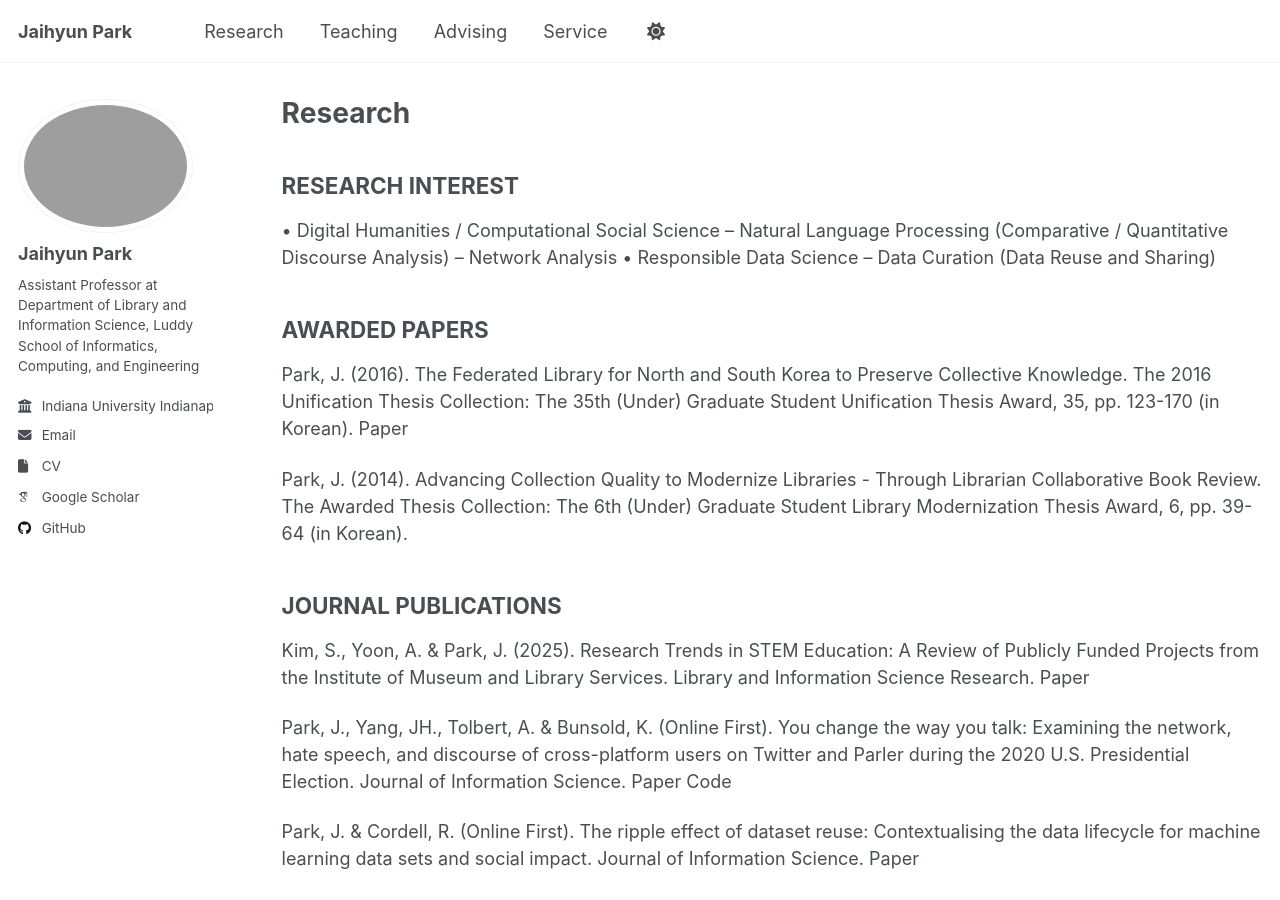
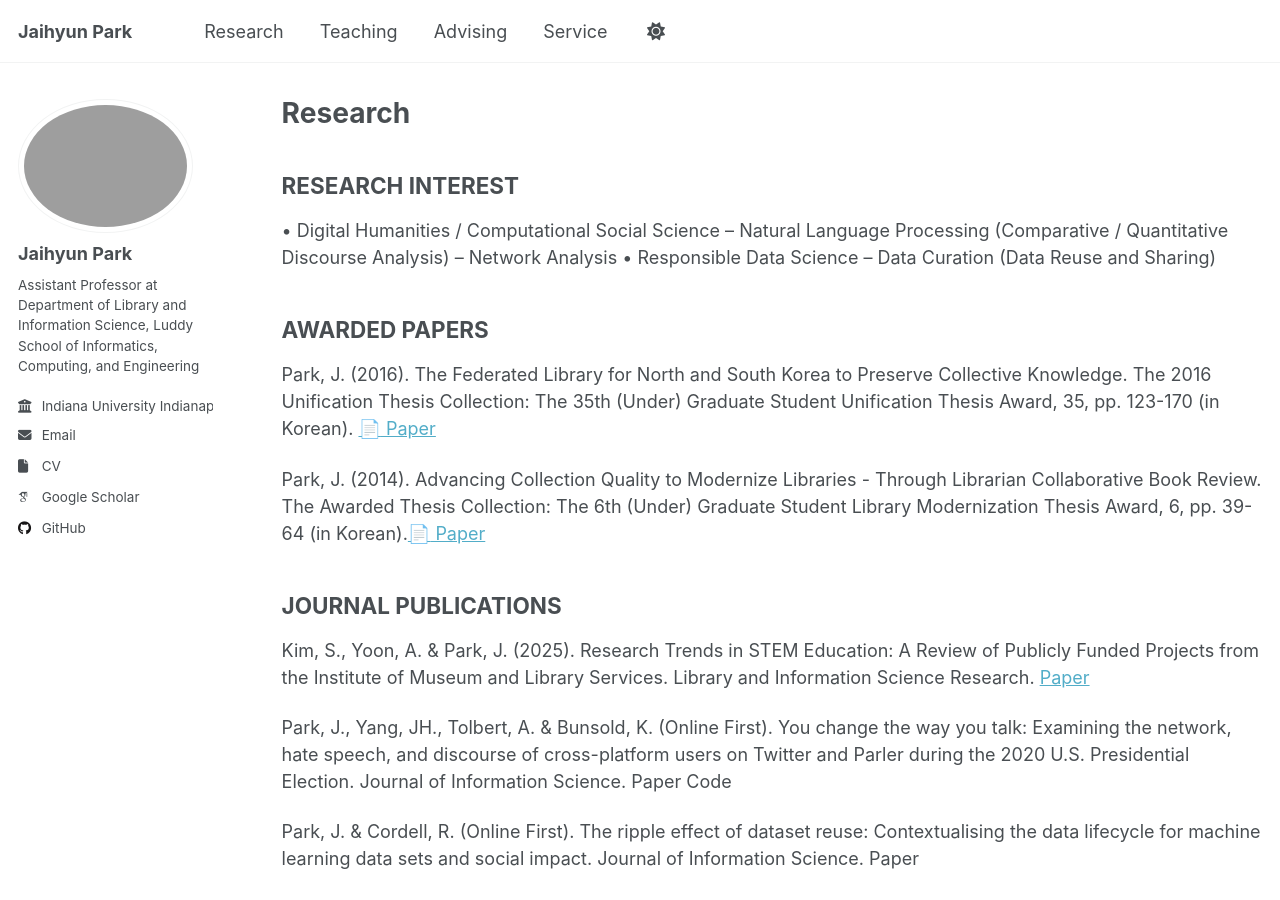
Before and after one commit to park-jay/park-jay.github.io, a Jekyll site: the page built from _pages/Research.md, in a window 1280 px wide and 900 px high. Built offline with Jekyll 4.4.1, drawn with Linux system fonts in a browser that asks for light colours; emoji names are drawn with the system emoji font; some web fonts are replaced; a script that is not in the unit is left out.

Commit message:
Update Research.md

```diff
--- a/_pages/Research.md
+++ b/_pages/Research.md
@@ -14,16 +14,17 @@ author_profile: true
 
 ## AWARDED PAPERS
 Park, J. (2016). The Federated Library for North and South Korea to Preserve Collective Knowledge. The 2016 Unification
-Thesis Collection: The 35th (Under) Graduate Student Unification Thesis Award, 35, pp. 123-170 (in Korean). Paper
+Thesis Collection: The 35th (Under) Graduate Student Unification Thesis Award, 35, pp. 123-170 (in Korean). [:page_facing_up: Paper](https://uniedu.go.kr/uniedu/home/pds/pdsatcl/view.do?id=19773&mid=SM00000532&limit=20&sc=T&eqOdrby=false&eqViewYn=true&odr=news)
 
 Park, J. (2014). Advancing Collection Quality to Modernize Libraries - Through Librarian Collaborative Book Review.
 The Awarded Thesis Collection: The 6th (Under) Graduate Student Library Modernization Thesis Award, 6, pp. 39-64 (in
-Korean).
+Korean).[:page_facing_up: Paper](https://oak.go.kr/nl-ir/handle/2020.oak/304)
+
 
 ## JOURNAL PUBLICATIONS
 
 Kim, S., Yoon, A. & Park, J. (2025). Research Trends in STEM Education: A Review of Publicly Funded Projects from
-the Institute of Museum and Library Services. Library and Information Science Research. Paper
+the Institute of Museum and Library Services. Library and Information Science Research. [Paper](https://www.sciencedirect.com/science/article/abs/pii/S0740818825000295)
 
 Park, J., Yang, JH., Tolbert, A. & Bunsold, K. (Online First). You change the way you talk: Examining the network, hate
 speech, and discourse of cross-platform users on Twitter and Parler during the 2020 U.S. Presidential Election. Journal of
```
